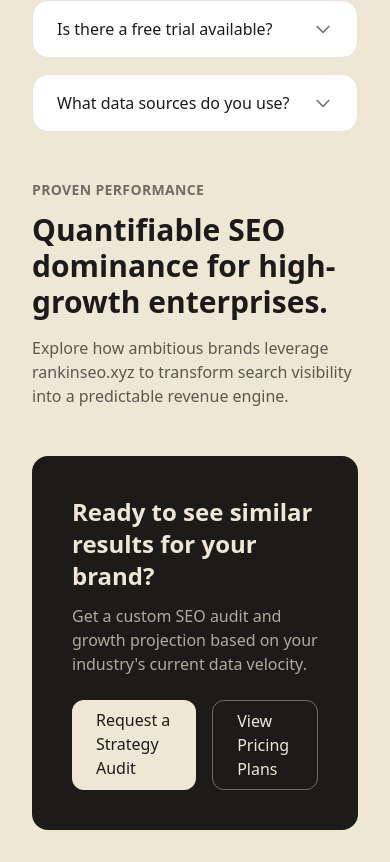
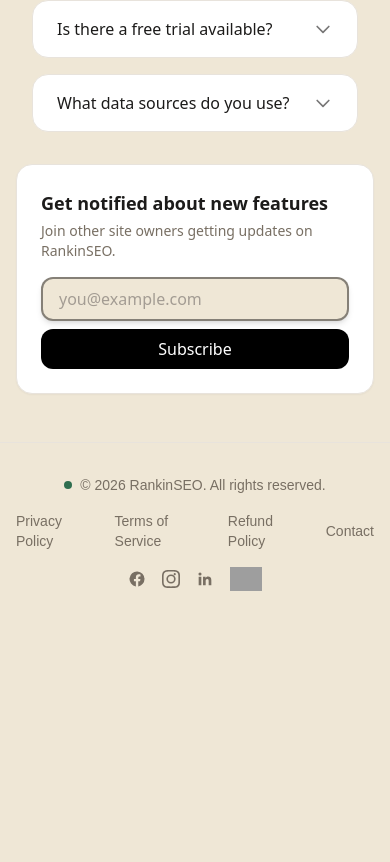
Before and after one commit to asgharshakir94-jpg/-my-seo-app, a Next.js app: page / in a window 390 px wide. Shown: the part 7551-8413 px from the top of the page. After the commit the page ends 8174 px from the top, so only its background shows below. Built offline with nearby package versions, Linux system fonts and the light colour scheme; no server answers; grey boxes are pictures that could not be loaded.

Commit message:
Remove Case Studies section and nav link

```diff
--- a/components/CaseStudiesSection.tsx
+++ /dev/null
@@ -1,42 +0,0 @@
-export default function CaseStudiesSection() {
-  return (
-    <section id="case-studies" className="max-w-7xl mx-auto p-4 md:p-8">
-      {/* Header */}
-      <div className="mb-12">
-        <span className="text-sm font-semibold tracking-wide text-ink/60 mb-3 block">
-          PROVEN PERFORMANCE
-        </span>
-        <h2 className="text-3xl md:text-4xl font-bold text-ink mb-4">
-          Quantifiable SEO dominance for high-growth enterprises.
-        </h2>
-        <p className="text-ink/70 max-w-2xl">
-          Explore how ambitious brands leverage rankinseo.xyz to transform
-          search visibility into a predictable revenue engine.
-        </p>
-      </div>
-
-      {/* CTA band */}
-      <div className="rounded-2xl bg-ink text-paper p-10 md:p-12">
-        <h3 className="text-2xl md:text-3xl font-bold mb-3">
-          Ready to see similar results for your brand?
-        </h3>
-        <p className="text-paper/70 mb-6 max-w-xl">
-          Get a custom SEO audit and growth projection based on your
-          industry&apos;s current data velocity.
-        </p>
-        <div className="flex gap-4">
-          <a href="/audit"
-          className="bg-paper text-ink px-6 py-2 rounded-md font-medium hover:opacity-90"
-          >
-          Request a Strategy Audit
-          </a>
-          <a href="#pricing"
-          className="border border-paper/40 text-paper px-6 py-2 rounded-md font-medium hover:bg-paper/10"
-          >
-          View Pricing Plans
-          </a>
-        </div>
-      </div>
-    </section>
-  );
-}
--- a/components/HomePageClient.tsx
+++ b/components/HomePageClient.tsx
@@ -5,7 +5,7 @@ import { FeaturesSection } from '@/components/FeaturesSection';
 import SecuritySection from "@/components/SecuritySection";
 import PricingSection from "@/components/PricingSection";
 import FAQSection from "@/components/FAQSection";
-import CaseStudiesSection from "@/components/CaseStudiesSection";
+
 import Footer from '@/components/Footer';
 import FloatingRobotWidget from './FloatingRobotWidget';
 import { HeroVideo } from "@/components/HeroVideo";
@@ -75,7 +75,7 @@ export default function HomePageClient() {
         <SecuritySection />
         <PricingSection />
         <FAQSection />
-        <CaseStudiesSection />
+
         <div className="bg-surface border border-line rounded-lg p-6 shadow-flat">
           <h2 className="text-lg font-bold text-ink mb-1">Get notified about new features</h2>
           <p className="text-sm text-slate mb-4">
--- a/components/Nav.tsx
+++ b/components/Nav.tsx
@@ -42,7 +42,7 @@ export default function Nav() {
         </Link>
         <nav className="hidden md:flex items-center space-x-6 text-sm font-medium text-ink/80">
           <a href="#features" className="hover:text-ink transition-colors">What's Inside</a>
-          <a href="#case-studies" className="hover:text-ink transition-colors">Case Studies</a>
+
           <a href="#pricing" className="hover:text-ink transition-colors">Pricing</a>
           <Link href="/blog" className="hover:text-ink transition-colors">Blog</Link>
           <a href="#security" className="hover:text-ink transition-colors">Security</a>
```
